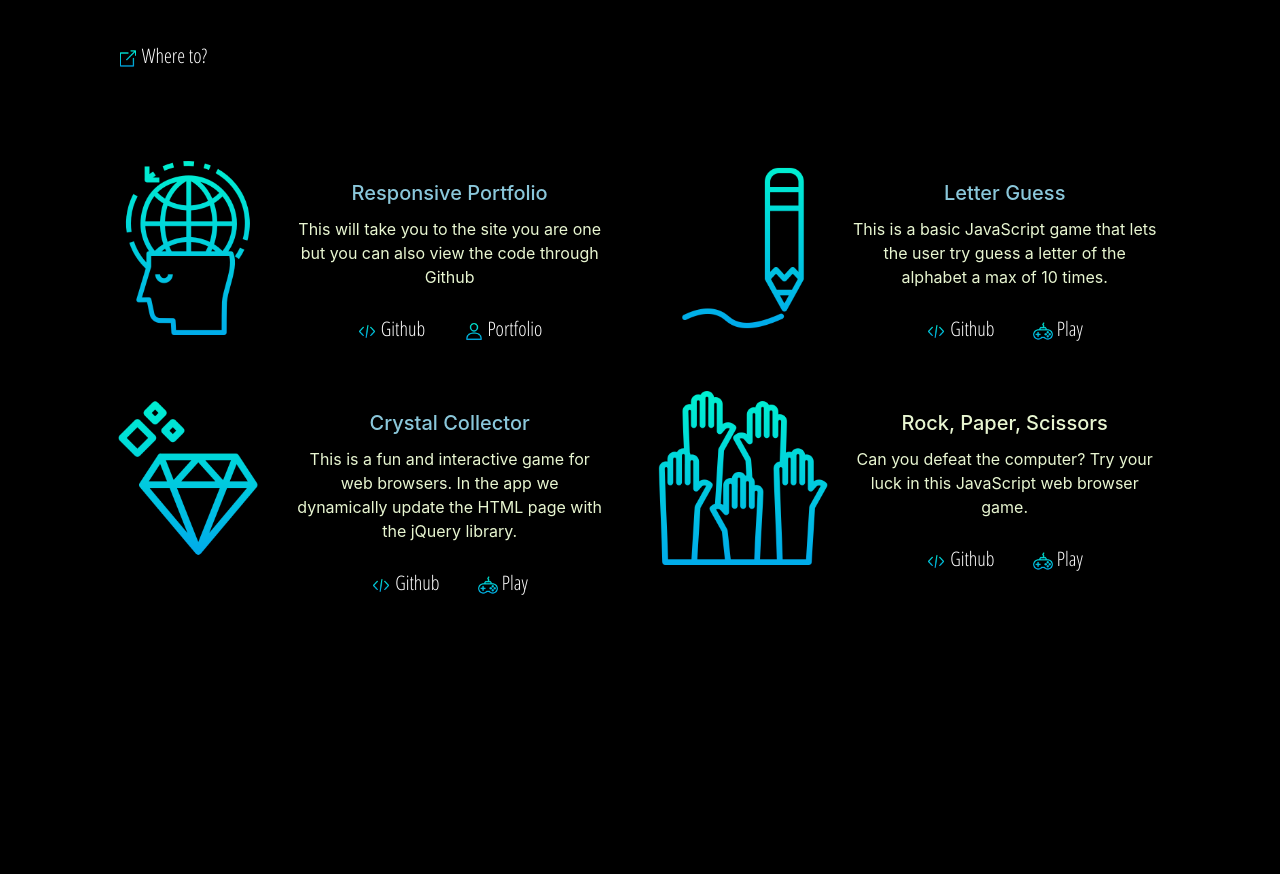
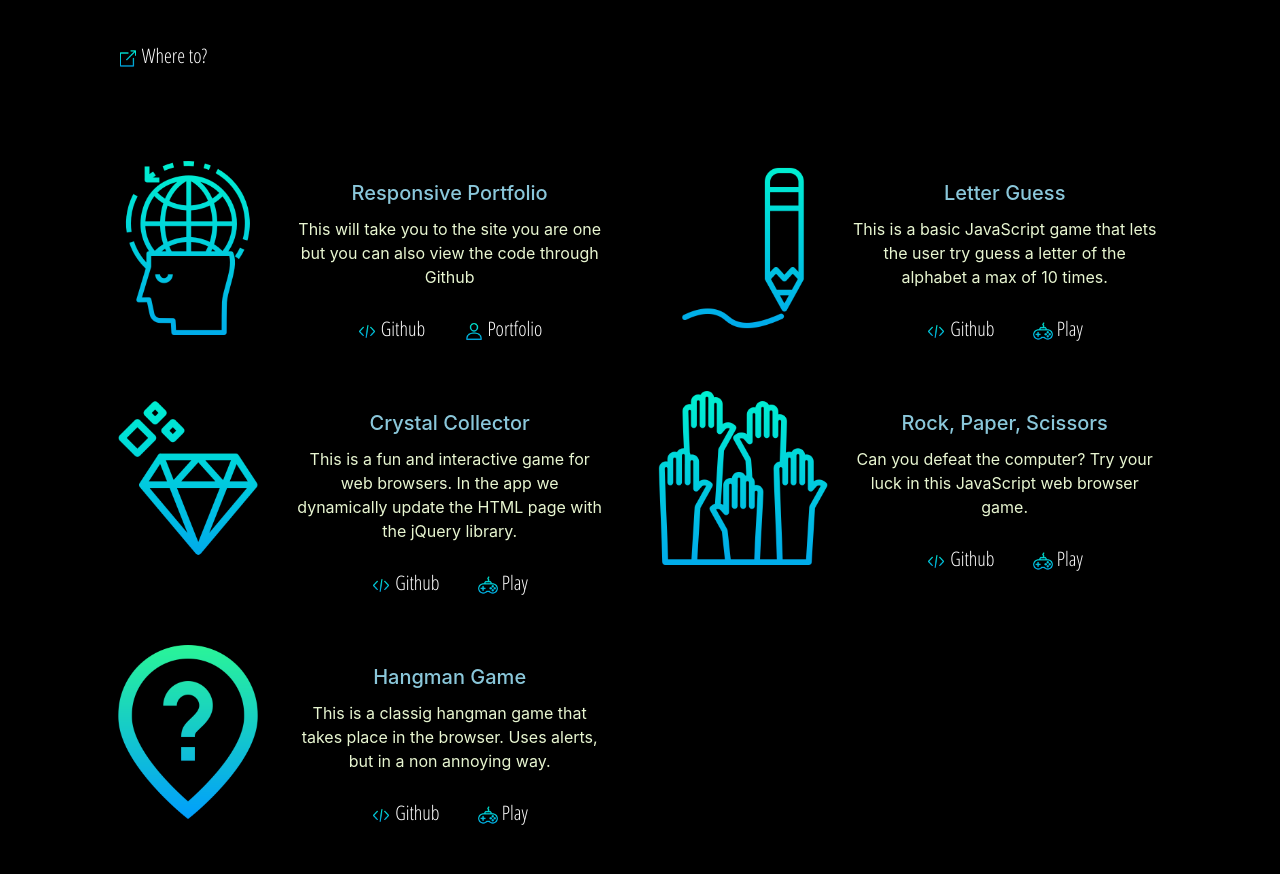
Before and after one commit to CookieChef/Sara_M, a plain HTML site: page apps.html in a window 1280 px wide. Before the commit the page ends 800 px from the top, so only its background shows below. Drawn offline with nearby package versions, Linux system fonts and the light colour scheme.

Commit message:
added hangman app and fixed some css

```diff
--- a/apps.html
+++ b/apps.html
@@ -42,7 +42,7 @@
         <br>
         <div class="container">
             <div class="row">
-                <div class="col">
+                <div class="col-lg-6">
                     <div class="card mb-3" style="max-width: 540px;" id="appcontainer">
                         <div class="row no-gutters">
                             <div class="col-md-4">
@@ -125,7 +125,7 @@
                             </div>
                             <div class="col-md-8">
                                 <div class="card-body">
-                                    <h5 class="card-title">Rock, Paper, Scissors</h5>
+                                    <h5 class="card-title" id="cardtitle">Rock, Paper, Scissors</h5>
                                     <p class="card-text">Can you defeat the computer? Try your luck in this JavaScript web browser game.</p>
 
                                     <a class="btn btn-lg" target="_blank"
@@ -142,7 +142,54 @@
                 </div>
 
             </div>
+            <div class="row">
+                <div class="col-lg-6">
+                    <div class="card mb-3" style="max-width: 540px;" id="appcontainer">
+                        <div class="row no-gutters">
+                            <div class="col-md-4">
+                                <img src="./images/question.png" class="card-img">
+                            </div>
+                            <div class="col-md-8">
+                                <div class="card-body">
+                                    <h5 class="card-title" id="cardtitle">Hangman Game</h5>
+                                    <p class="card-text">This is a classig hangman game that takes place in the browser. Uses alerts, but in a non annoying way.</p>
+                                    <a class="btn btn-lg" target="_blank"
+                                        href="https://github.com/CookieChef/Hangman.git" role="button" id="button"><img
+                                            src="./images/coding.png" width="20" height="20"> Github</a>
 
+                                    <a class="btn btn-lg" target="_blank" href="https://cookiechef.github.io/Hangman/"
+                                        role="button" id="button"><img src="./images/gamepad.png" width="20" height="20">
+                                        Play</a>
+
+                                </div>
+                            </div>
+                        </div>
+                    </div>
+                </div>
+                <!-- <div class="col-lg-6">
+                    <div class="card mb-3" style="max-width: 540px;" id="appcontainer">
+                        <div class="row no-gutters">
+                            <div class="col-md-4">
+                                <img src="./images/pencil.png" class="card-img">
+                            </div>
+                            <div class="col-md-8">
+                                <div class="card-body">
+                                    <h5 class="card-title" id="cardtitle">Letter Guess</h5>
+                                    <p class="card-text">This is a basic JavaScript game that lets the user try guess a
+                                        letter of the alphabet a max of 10 times.</p>
+                                    <a class="btn btn-lg" target="_blank"
+                                        href="https://github.com/CookieChef/Letter-Guess.git" role="button"
+                                        id="button"><img src="./images/coding.png" width="20" height="20"> Github</a>
+
+                                    <a class="btn btn-lg" target="_blank"
+                                        href="https://cookiechef.github.io/Letter-Guess/" role="button" id="button"><img
+                                            src="./images/gamepad.png" width="20" height="20"> Play</a>
+                                </div>
+                            </div>
+                        </div>
+                    </div>
+                </div> -->
+            </div>
 
 
         </div>
```
Also changed, not shown: images/question.png (added).
